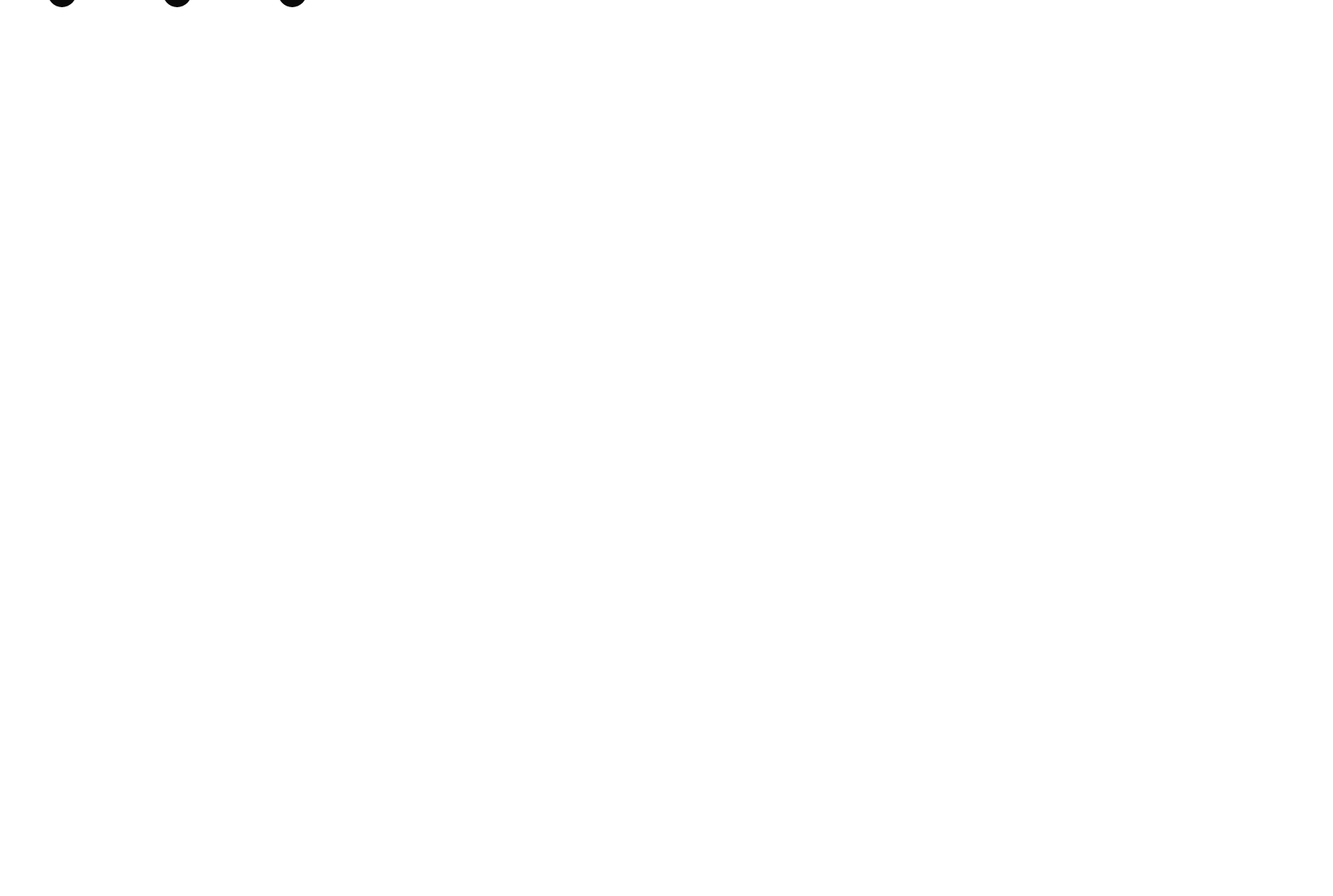
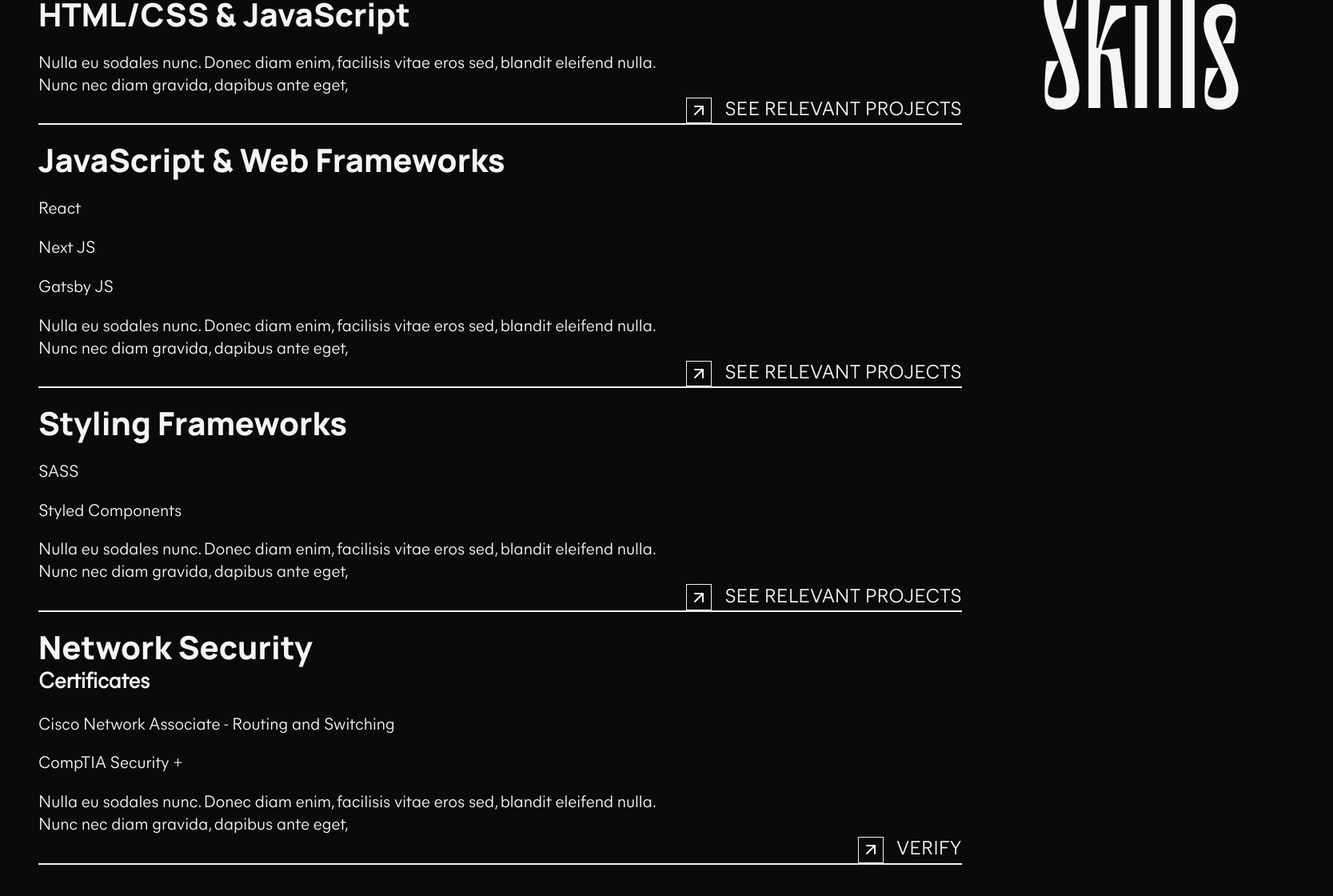
Before and after one commit to bravoosonja/website, a Next.js app: page / in a window 1280 px wide. Shown: the part 1658-2778 px from the top of the page at 80% size, 1667 px wide, since content can reach past the window. Before the commit the page ends 1736 px from the top, so only its background shows below. Built offline with nearby package versions, Linux system fonts and the light colour scheme.

Commit message:
Add styles to skills page

```diff
--- a/components/banner.js
+++ b/components/banner.js
@@ -34,10 +34,10 @@
       <motion.div className={styles.container} variants={banner}>
         <div className={styles.wrapper}>
           <div className={styles.left}>
-            <h2>I enjoy 🤍 aesthetic, exper</h2>
+            <h2>I enjoy aesthetic, exper</h2>
           </div>
           <div className={styles.right}>
-            <h2> creating fun🤍 user iences</h2>
+            <h2> creating fun user iences</h2>
             <div className={styles.arrow}>
               <span>Scroll down</span>
               <IconContext.Provider value={{ color: "#00FF39" }}>
--- a/pages/index.js
+++ b/pages/index.js
@@ -26,10 +26,10 @@
       <section>
         <About />
       </section>
-      {/* <section>
+      <section>
         <Skills />
       </section>
-      <section>
+      {/* <section>
         <Projects />
       </section>
       <section>
--- a/pages/skills.js
+++ b/pages/skills.js
@@ -1,108 +1,141 @@
-import styled from "styled-components";
-// component
-import SeeProjects from "../components/UI/seeProjects";
+import styles from "../styles/pages/skills.module.scss";
+// icon
+import { FiArrowUpRight } from "react-icons/fi";
 
 export default function Skills() {
   return (
-    <Container>
-      <Wrapper>
-        <h1>Skills</h1>
-        <Content>
-          <Title>HTML/CSS & JavaScript</Title>
-          <Text>
-            <p>
-              Nulla eu sodales nunc. Donec diam enim, facilisis vitae eros sed,
-              blandit eleifend nulla. Nunc nec diam gravida, dapibus ante eget,
-              Nulla eu sodales nunc. Donec diam enim, facilisis vitae eros sed,
-              blandit eleifend nulla. Nunc nec diam gravida, dapibus ante eget,
-            </p>
-          </Text>
-          <SeeProjectsWrapper>
-            <SeeProjects />
-          </SeeProjectsWrapper>
-          <Line />
-        </Content>
-        <Content>
-          <Title>JavaScript Frameworks</Title>
-          <Text>
-            <p>React, Styled Components</p>
-            <p>
-              Nulla eu sodales nunc. Donec diam enim, facilisis vitae eros sed,
-              blandit eleifend nulla. Nunc nec diam gravida, dapibus ante eget,
-            </p>
-          </Text>
-          <Line />
-        </Content>
-        <Content>
-          <Title>Web Frameworks</Title>
-          <Text>
-            <p>Next JS, Gatsby JS</p>
-            <p>
-              Nulla eu sodales nunc. Donec diam enim, facilisis vitae eros sed,
-              blandit eleifend nulla. Nunc nec diam gravida, dapibus ante eget,
-            </p>
-          </Text>
-          <Line />
-        </Content>
-        <Content>
-          <Title>Network Security</Title>
-          <Text>
-            <p>
-              Nulla eu sodales nunc. Donec diam enim, facilisis vitae eros sed,
-              blandit eleifend nulla. Nunc nec diam gravida, dapibus ante eget,
-            </p>
-          </Text>
-          <Line />
-        </Content>
-      </Wrapper>
-    </Container>
+    <div className={styles.container}>
+      <div className={styles.wrapper}>
+        <div className={styles.contentContainer}>
+          <div className={styles.content}>
+            <div className={styles.title}>HTML/CSS & JavaScript</div>
+            <div className={styles.text}>
+              <p>
+                Nulla eu sodales nunc. Donec diam enim, facilisis vitae eros
+                sed, blandit eleifend nulla. Nunc nec diam gravida, dapibus ante
+                eget,
+              </p>
+            </div>
+            <div className={styles.seeProjects}>
+              <button className={styles.border}>
+                <FiArrowUpRight />
+              </button>
+              See relevant projects
+            </div>
+            <div className={styles.line} />
+          </div>
+          <div className={styles.content}>
+            <div className={styles.title}>JavaScript & Web Frameworks</div>
+            <div className={styles.text}>
+              <p>React</p>
+              <p>Next JS</p>
+              <p>Gatsby JS</p>
+              <p>
+                Nulla eu sodales nunc. Donec diam enim, facilisis vitae eros
+                sed, blandit eleifend nulla. Nunc nec diam gravida, dapibus ante
+                eget,
+              </p>
+            </div>
+            <div className={styles.seeProjects}>
+              <button className={styles.border}>
+                <FiArrowUpRight />
+              </button>
+              See relevant projects
+            </div>
+            <div className={styles.line} />
+          </div>
+          <div className={styles.content}>
+            <div className={styles.title}>Styling Frameworks</div>
+            <div className={styles.text}>
+              <p>SASS</p>
+              <p>Styled Components</p>
+              <p>
+                Nulla eu sodales nunc. Donec diam enim, facilisis vitae eros
+                sed, blandit eleifend nulla. Nunc nec diam gravida, dapibus ante
+                eget,
+              </p>
+            </div>
+            <div className={styles.seeProjects}>
+              <button className={styles.border}>
+                <FiArrowUpRight />
+              </button>
+              See relevant projects
+            </div>
+            <div className={styles.line} />
+          </div>
+          <div className={styles.content}>
+            <div className={styles.title}>Network Security</div>
+            <div className={styles.text}>
+              <h6>Certificates</h6>
+              <p>Cisco Network Associate - Routing and Switching</p>
+              <p>CompTIA Security +</p>
+              <p>
+                Nulla eu sodales nunc. Donec diam enim, facilisis vitae eros
+                sed, blandit eleifend nulla. Nunc nec diam gravida, dapibus ante
+                eget,
+              </p>
+            </div>
+            <div className={styles.seeProjects}>
+              <button className={styles.border}>
+                <FiArrowUpRight />
+              </button>
+              Verify
+            </div>
+            <div className={styles.line} />
+          </div>
+        </div>
+        <div className={styles.pageTitle}>
+          <h1>Skills</h1>
+        </div>
+      </div>
+    </div>
   );
 }
 
-const Container = styled.div`
-  width: 100%;
-  height: 95vh;
-`;
+// const Container = styled.div`
+//   width: 100%;
+//   height: 95vh;
+// `;
 
-const Wrapper = styled.div`
-  display: flex;
-  flex-direction: column;
-  /* width: 100%; */
-  padding: 0 3rem;
-  h1 {
-    /* position: relative; */
-    width: min-content;
-    font-family: "Murmure";
-  }
-`;
+// const Wrapper = styled.div`
+//   display: flex;
+//   flex-direction: column;
+//   /* width: 100%; */
+//   padding: 0 3rem;
+//   h1 {
+//     /* position: relative; */
+//     width: min-content;
+//     font-family: "Murmure";
+//   }
+// `;
 
-const Content = styled.div`
-  height: 40vh;
-  width: 75vw;
-  display: flex;
-  flex-direction: column;
-  justify-content: center;
-  align-items: flex-start;
-  line-height: 1;
-`;
+// const Content = styled.div`
+//   height: 40vh;
+//   width: 75vw;
+//   display: flex;
+//   flex-direction: column;
+//   justify-content: center;
+//   align-items: flex-start;
+//   line-height: 1;
+// `;
 
-const Line = styled.div`
-  width: 75vw;
-  border-bottom: 2px solid ${(props) => props.theme.text};
-`;
+// const Line = styled.div`
+//   width: 75vw;
+//   border-bottom: 2px solid ${(props) => props.theme.text};
+// `;
 
-const SeeProjectsWrapper = styled.div``;
+// const SeeProjectsWrapper = styled.div``;
 
-const Title = styled.h3`
-  font-size: 5rem;
-  font-family: "Manrope";
-  font-weight: 600;
-`;
+// const Title = styled.h3`
+//   font-size: 5rem;
+//   font-family: "Manrope";
+//   font-weight: 600;
+// `;
 
-const Text = styled.div`
-  p {
-    margin: 2rem 0;
-    font-size: 1.5rem;
-    font-family: "Mier";
-  }
-`;
+// const Text = styled.div`
+//   p {
+//     margin: 2rem 0;
+//     font-size: 1.5rem;
+//     font-family: "Mier";
+//   }
+// `;
--- a/styles/components/banner.module.scss
+++ b/styles/components/banner.module.scss
@@ -18,8 +18,8 @@
     width: 100%;
 
     h2 {
-      font-size: 8rem;
-      line-height: 1.5;
+      font-size: 9rem;
+      line-height: 2;
       font-weight: 800;
     }
 
--- a/styles/components/cookie.module.scss
+++ b/styles/components/cookie.module.scss
@@ -13,6 +13,7 @@
     align-items: center;
     justify-content: space-between;
     padding: 0.1rem 3rem;
+    text-transform: uppercase;
 
     .content {
       font-family: "Mier";
--- a/styles/globals.scss
+++ b/styles/globals.scss
@@ -71,6 +71,7 @@
 p {
   font-size: 20px;
   font-family: "Mier";
+  overflow-wrap: break-word;
 }
 
 ol,
@@ -88,7 +89,6 @@
 }
 
 button {
-  border-radius: 0.5rem;
   box-sizing: border-box;
   font-family: inherit;
   border: 0;
@@ -107,7 +107,8 @@
   -webkit-user-select: none;
   touch-action: manipulation;
 
-  :hover {
-    background-color: rgb(249, 250, 251);
+  &:hover {
+    background-color: black;
+    color: white;
   }
 }
--- a/styles/pages/skills.module.scss
+++ b/styles/pages/skills.module.scss
@@ -0,0 +1,91 @@
+@import "../variables.module.scss";
+
+.container {
+  width: 100%;
+  height: 100%;
+  padding: 3rem;
+  background-color: $dark-background;
+
+  .wrapper {
+    width: 100%;
+    color: $dark-text;
+    display: grid;
+    grid-template-columns: 3fr 1fr;
+    grid-template-areas: "content title";
+    grid-gap: 2rem;
+    background-color: $dark-background;
+
+    .contentContainer {
+      grid-area: "content";
+
+      .content {
+        margin-top: 1rem;
+        .title {
+          font-size: 2.5rem;
+          font-family: "Manrope";
+          font-weight: 800;
+        }
+
+        .text {
+          width: 70%;
+          h6 {
+            font-size: 1.7rem;
+            font-weight: bold;
+          }
+          p {
+            font-size: 1.3rem;
+            font-family: "Mier";
+            margin-bottom: 0;
+          }
+        }
+
+        .seeProjects {
+          display: flex;
+          justify-content: flex-end;
+          align-items: center;
+          color: 1px solid $dark-text;
+          font-size: 1.5rem;
+          text-transform: uppercase;
+
+          .border {
+            border: 1px solid $dark-text;
+            background-color: $dark-background;
+            color: $dark-text;
+            padding: 0.2rem;
+            font-size: 1.5rem;
+            display: flex;
+            justify-content: center;
+            align-items: center;
+            margin-right: 1rem;
+
+            button {
+              font-size: 1.1rem;
+              border: 1px solid $dark-text;
+              gap: 1rem;
+            }
+
+            &:hover {
+              background-color: white;
+              color: black;
+            }
+          }
+        }
+
+        .line {
+          border-bottom: 2px solid $dark-text;
+        }
+      }
+    }
+    .pageTitle {
+      grid-area: "title";
+      font-size: 7rem;
+      z-index: 5;
+      display: grid;
+      justify-content: center;
+
+      h1 {
+        color: $dark-text;
+      }
+    }
+  }
+}
```
Also changed, not shown: components/header.js (+0 -65 lines), pages/about.js (+1 -88 lines), styles/pages/about.module.scss (+5 -3 lines).
